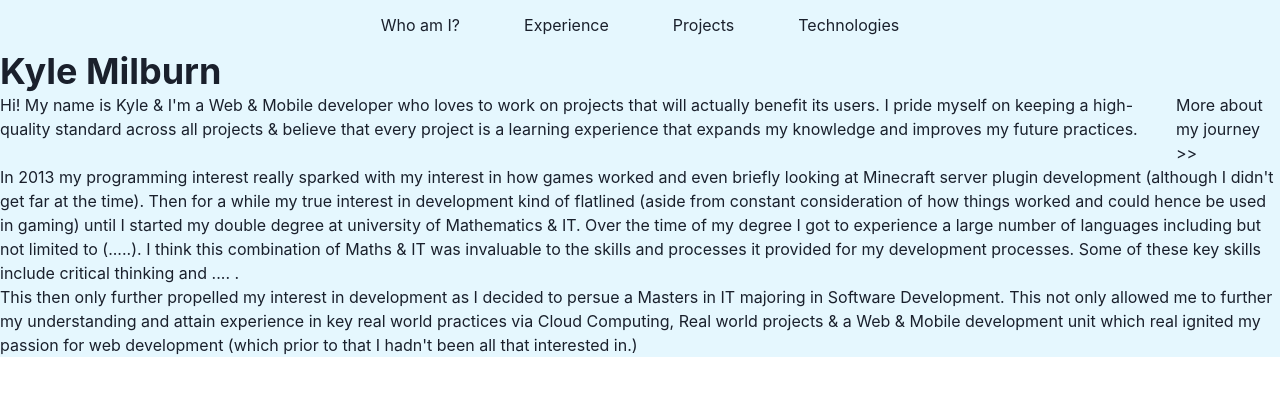
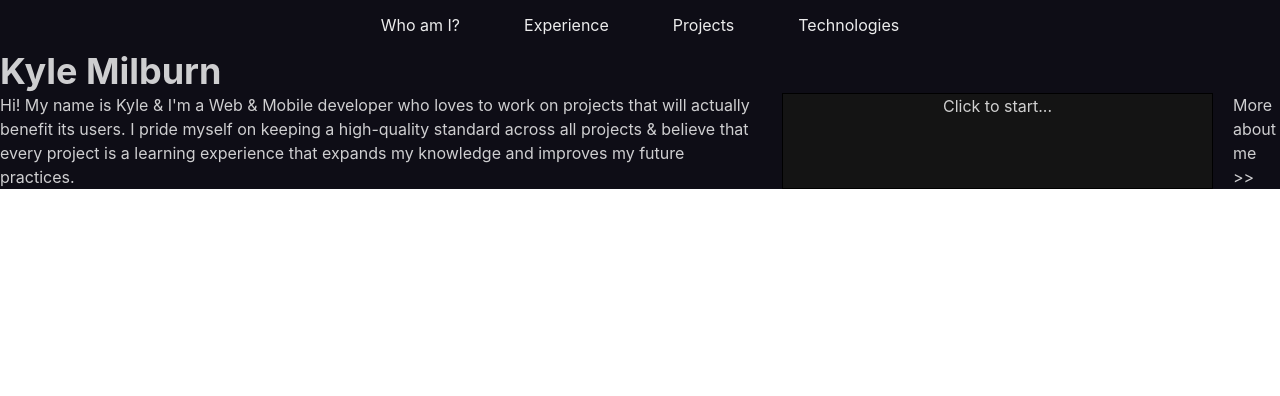
Before and after one commit to Kyle67/portfolio, a Next.js app: page / in a window 1280 px wide. Shown: the top 396 px of the page. Built offline with nearby package versions, Linux system fonts and the light colour scheme.

Commit message:
feat: :construction: Further terminal implementation

```diff
--- a/components/home/NavBar.tsx
+++ b/components/home/NavBar.tsx
@@ -18,5 +18,6 @@ const NavBarContainer = chakra(Flex, {
     gap: { base: "20px", md: "5%" },
     h: "50px",
     alignItems: "center",
+    color: "whiteAlpha.900",
   },
 });
--- /dev/null
+++ b/components/home/NewLineText.tsx
@@ -0,0 +1,9 @@
+import { Flex, Text } from "@chakra-ui/react";
+
+const NewLineText = ({ text }: { text: string }) => {
+  const newText = text.split("\n").map((str) => <Text key={str}>{str}</Text>);
+
+  return <Flex flexDir="column">{newText}</Flex>;
+};
+
+export default NewLineText;
--- /dev/null
+++ b/components/home/Terminal.tsx
@@ -0,0 +1,163 @@
+import { Flex, Input, Text } from "@chakra-ui/react";
+import { useEffect, useRef, useState } from "react";
+import NewLineText from "./NewLineText";
+
+const terminalText = [
+  "> Running startup script",
+  "yarn",
+  "Fetching Bio %",
+  "Adding Memes %",
+  "Fetching Gaming %",
+  "Eating Food %",
+  "Playing Games %",
+  "Checking Keyboards %",
+  "Done",
+];
+
+// TODO: Set a height for the terminal - When it reaches the bottom, it becomes scrollable and hides the top
+
+const terminalGeneralDelay = 0; // 50
+const terminalLoadingDelay = 0; // 10
+
+const Terminal = () => {
+  const [text, setText] = useState("");
+  const [isWaiting, setIsWaiting] = useState(true);
+  const [runTerminal, setRunTerminal] = useState(false);
+  const [command, setCommand] = useState("");
+
+  const getProgressBarUpdate = (percentage: number) => {
+    const barsShown = Math.floor(percentage / 10);
+    return `[${"█".repeat(barsShown)}${"▒".repeat(
+      10 - barsShown
+    )}] ${percentage}%`;
+  };
+
+  useEffect(() => {
+    // TODO: To set this up to automatically happen, need to fix useEffect running twice on startup
+    const handleProgressBar = async () => {
+      for await (const percentage of Array.from(Array(101).keys())) {
+        await new Promise((resolve) => {
+          setTimeout(() => {
+            if (percentage === 0) {
+              setText((prev) => prev + "[          ] 0%");
+              resolve(percentage);
+              return;
+            }
+            setText((prev) =>
+              prev.replace(
+                new RegExp(/\[[\s█▒]+\] [0-9]{1,2}\%$/), // !Note: We need the \s as it helps account for the special characters
+                getProgressBarUpdate(percentage)
+              )
+            );
+            resolve(percentage);
+          }, terminalLoadingDelay);
+        });
+      }
+    };
+
+    const terminalStartup = async () => {
+      for await (const str of terminalText) {
+        for await (const char of str) {
+          await new Promise((resolve) => {
+            setTimeout(async () => {
+              if (char === "%") {
+                await handleProgressBar();
+                resolve(char);
+                return;
+              }
+              setText((prev) => prev + char);
+              resolve(char);
+            }, terminalGeneralDelay);
+          });
+        }
+        // TODO: Loading state logic can go here (grab until the previous \n and constantly update the text and number of ='s between the []'s)
+        setText((prev) => prev + "\n");
+      }
+      setIsWaiting(false);
+    };
+
+    runTerminal && terminalStartup();
+  }, [runTerminal]);
+
+  const runCommand = () => {
+    setText((prev) => prev + `> ${command}\n`);
+    setIsWaiting(true);
+    // TODO: Update loading state, display relevant text
+    switch (command) {
+      case "help":
+        setText(
+          (prev) =>
+            prev +
+            `You may type one of the following commands:
+        - help
+        - wow
+        - test
+        - ping`
+        );
+        break;
+      case "ping":
+        setText((prev) => prev + "Pong!");
+        break;
+      default: // TODO: Way to make this text red?
+        setText(
+          (prev) =>
+            prev +
+            "Command not recognized, please enter a valid command or type `help` for some suggestions"
+        );
+    }
+    setText((prev) => prev + "\n");
+    setIsWaiting(false);
+    setCommand("");
+  };
+
+  const textRef = useRef<HTMLDivElement>(null);
+
+  useEffect(() => {
+    if (!textRef.current) return;
+
+    textRef.current.scrollTop = textRef.current.scrollHeight; // TODO: Should be able to scroll back up to see previous commands & such
+  }, [text, isWaiting]);
+
+  return (
+    <Flex
+      ref={textRef}
+      bgColor="#141414"
+      border="1px solid black"
+      flexGrow={1}
+      mx="20px"
+      w="100%"
+      color="whiteAlpha.800"
+      flexDir="column"
+      maxH="300px"
+      overflowY="hidden"
+      onClick={() => {
+        setRunTerminal(true);
+      }}
+    >
+      {runTerminal ? (
+        <NewLineText text={text} />
+      ) : (
+        <Text alignSelf="center" mx="auto">
+          Click to start...
+        </Text>
+      )}
+      {!isWaiting && (
+        <Flex>
+          <Text>{">"}</Text>
+          <Input // TODO: Autofocus
+            autoFocus
+            variant="unstyled"
+            paddingLeft="5px"
+            value={command}
+            onChange={(e) => setCommand(e.target.value)}
+            onKeyUp={(key) => {
+              if (key.code === "Enter") runCommand();
+            }}
+          />
+        </Flex>
+      )}
+    </Flex>
+  );
+};
+
+export default Terminal;
--- a/pages/index.tsx
+++ b/pages/index.tsx
@@ -1,4 +1,5 @@
 import NavBar from "@/components/home/NavBar";
+import Terminal from "@/components/home/Terminal";
 import { Flex, Heading, Text, chakra } from "@chakra-ui/react";
 import Head from "next/head";
 
@@ -13,21 +14,24 @@ export default function Home() {
       </Head>
       <MainContainer>
         <NavBar />
-        <Heading>Kyle Milburn</Heading>
+        <Heading color="whiteAlpha.800">Kyle Milburn</Heading>
         <Flex>
-          <Text>
+          <Text minW="40%" color="whiteAlpha.800">
             Hi! My name is Kyle & I&apos;m a Web & Mobile developer who loves to
             work on projects that will actually benefit its users. I pride
             myself on keeping a high-quality standard across all projects &
             believe that every project is a learning experience that expands my
             knowledge and improves my future practices.
           </Text>
+          <Terminal />
           {/**
            * // TODO: Fancy animation that slides in from right and shows the more info (probably a whole differnt page)
            */}
-          <Text>More about my journey &gt;&gt;</Text>
+          <Text color="whiteAlpha.800" alignSelf="center">
+            More about me &gt;&gt;
+          </Text>
         </Flex>
-        <Flex flexDir="column">
+        {/* <Flex flexDir="column">
           <Text>
             In 2013 my programming interest really sparked with my interest in
             how games worked and even briefly looking at Minecraft server plugin
@@ -50,7 +54,7 @@ export default function Home() {
             my passion for web development (which prior to that I hadn&apos;t
             been all that interested in.)
           </Text>
-        </Flex>
+        </Flex> */}
       </MainContainer>
     </>
   );
@@ -59,6 +63,6 @@ export default function Home() {
 const MainContainer = chakra(Flex, {
   baseStyle: {
     flexDirection: "column",
-    backgroundColor: "#77d3f730",
+    backgroundColor: "#0E0D16",
   },
 });
```
